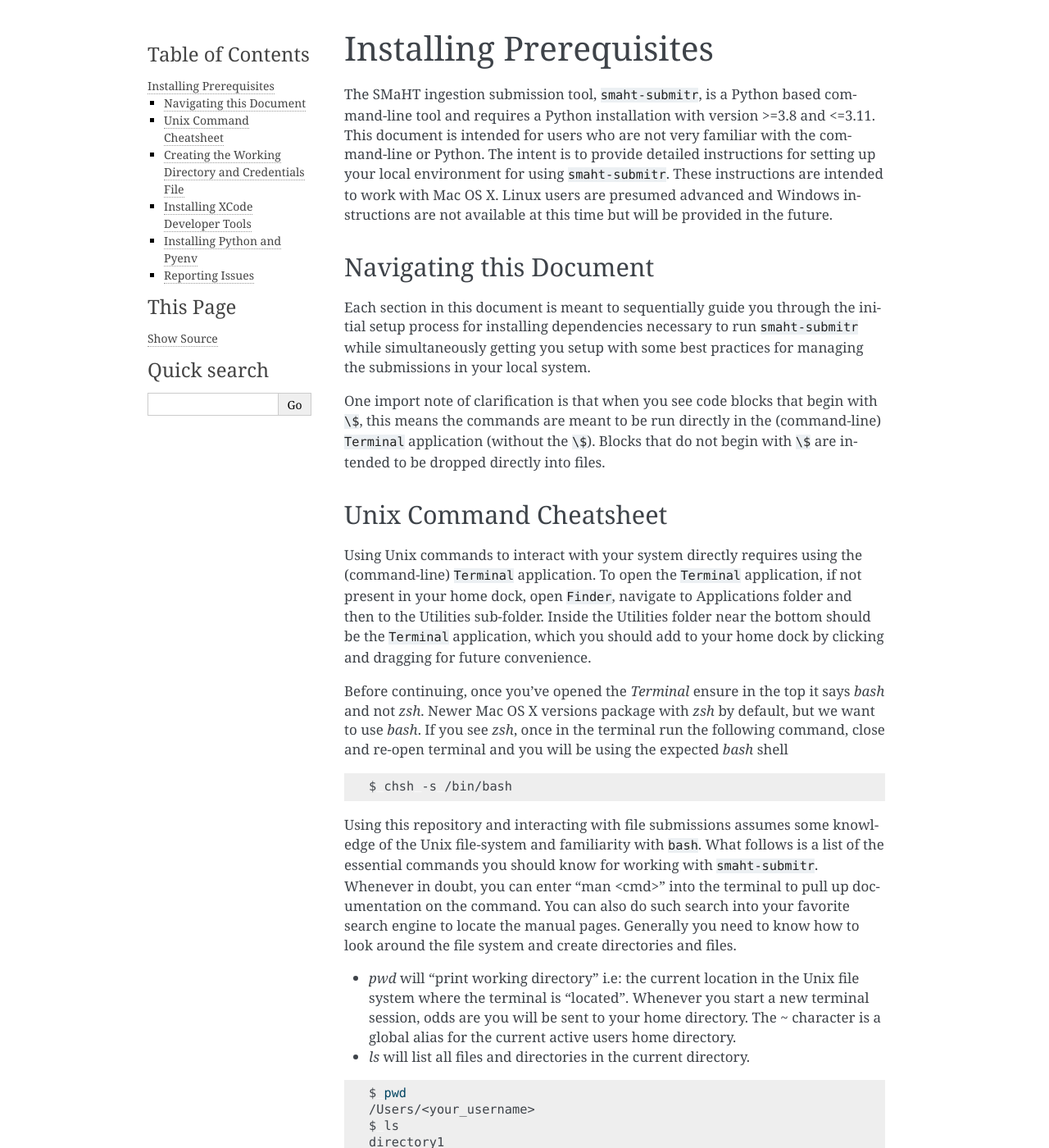
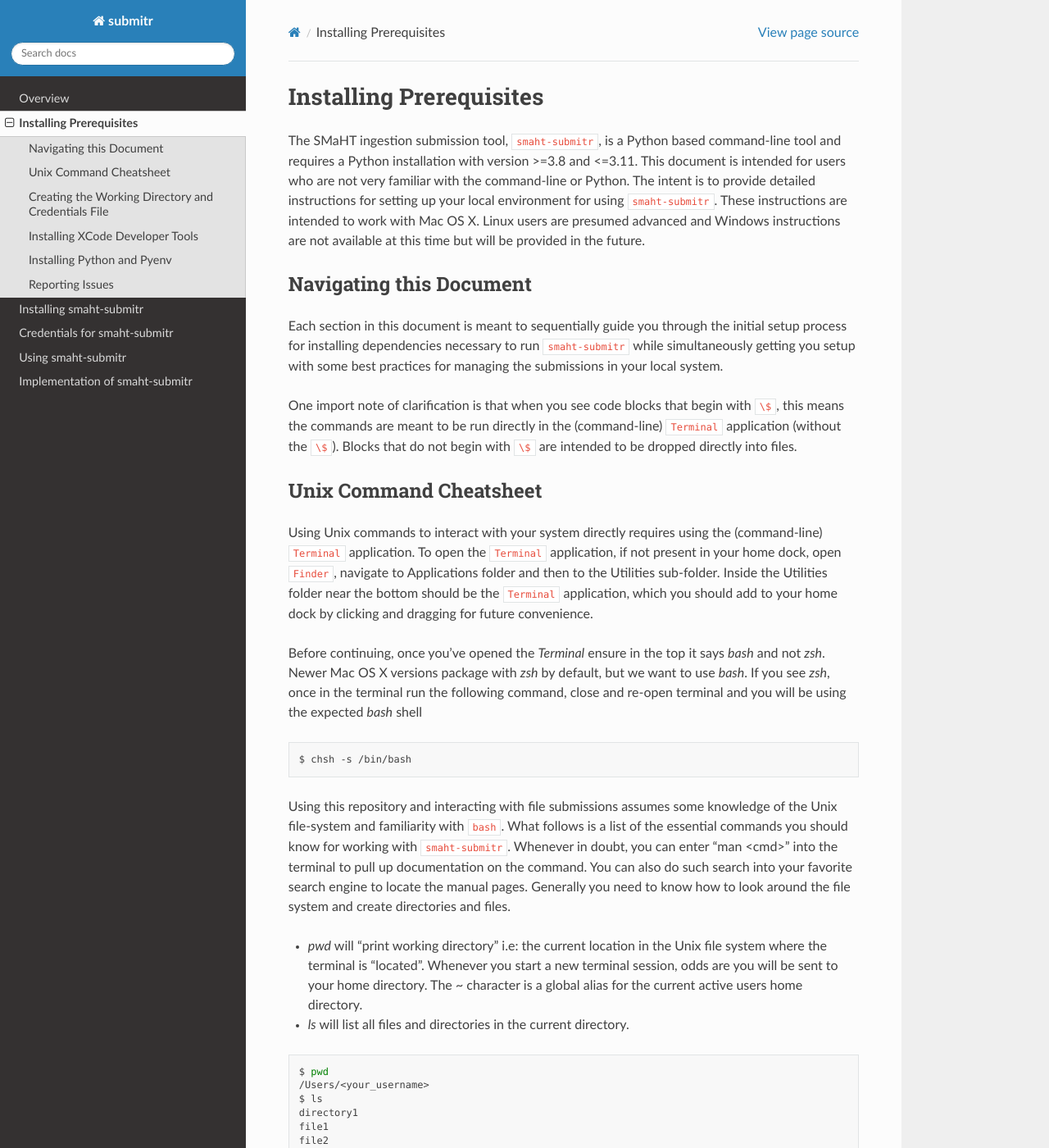
Before and after one commit to smaht-dac/submitr, a Sphinx documentation site: the page built from docs/source/installing_prerequisites.rst, in a window 1280 px wide and 1400 px high. Shown: the whole window at 82% size. Built offline with Sphinx 7.4.7 and the Read the Docs theme 2.0.0, drawn with Linux system fonts in a browser that asks for light colours; some of the changed lines change nothing that is shown; some of the changed text lies outside the part shown.

Commit message:
trying to get .readthedocs.yml working

```diff
--- a/docs/source/conf.py
+++ b/docs/source/conf.py
@@ -28,7 +28,9 @@
 # extensions coming with Sphinx (named 'sphinx.ext.*') or your custom
 # ones.
 extensions = [
-    'sphinx.ext.autodoc'
+    'sphinx_rtd_theme',
+    'sphinx.ext.autodoc',
+    'sphinx_autodoc_typehints'
 ]
 
 # Add any paths that contain templates here, relative to this directory.
@@ -45,7 +47,7 @@
 # The theme to use for HTML and HTML Help pages.  See the documentation for
 # a list of builtin themes.
 #
-# html_theme = 'sphinx_rtd_theme'
+html_theme = 'sphinx_rtd_theme'
 
 # Add any paths that contain custom static files (such as style sheets) here,
 # relative to this directory. They are copied after the builtin static files,
```
